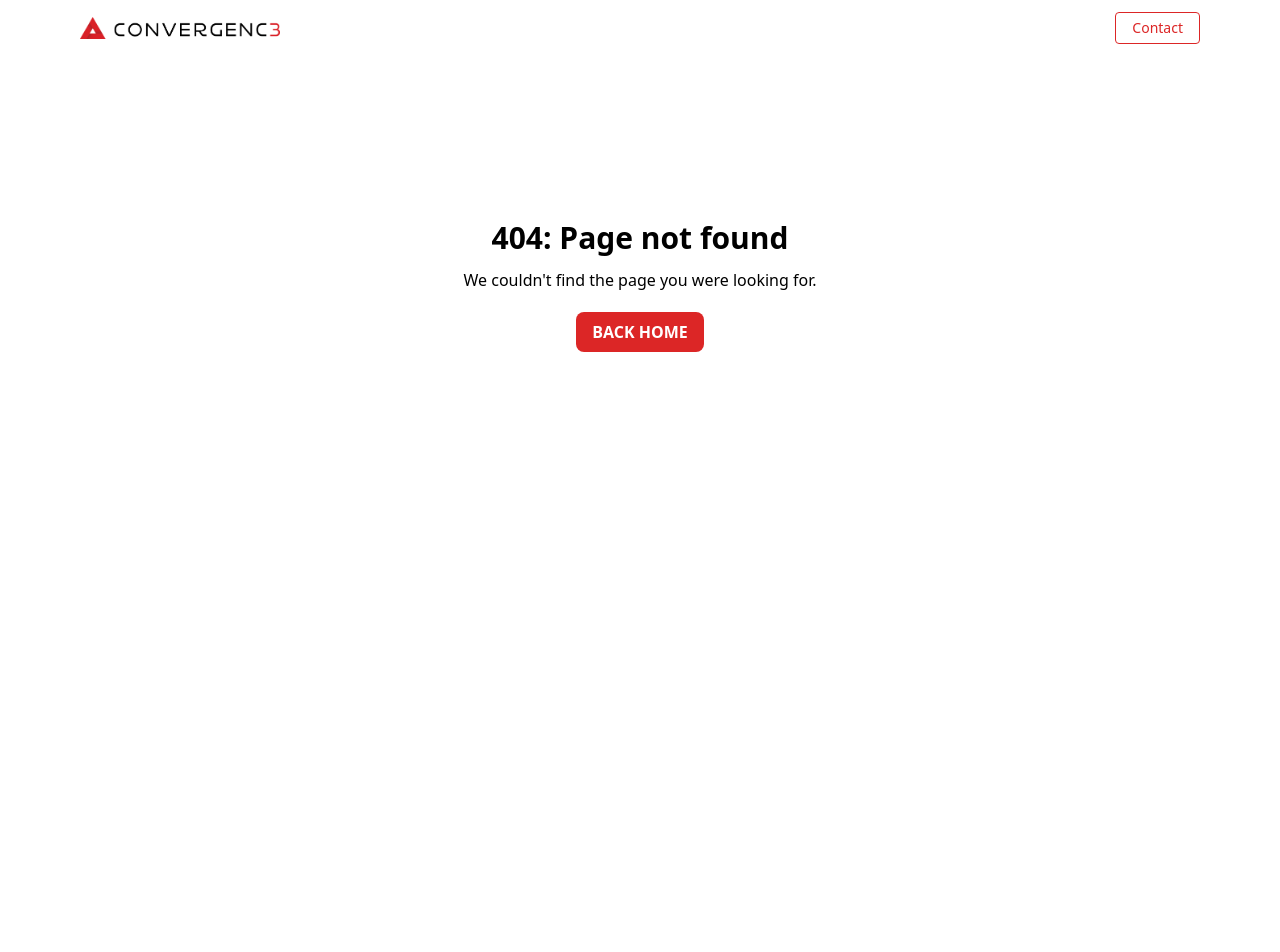
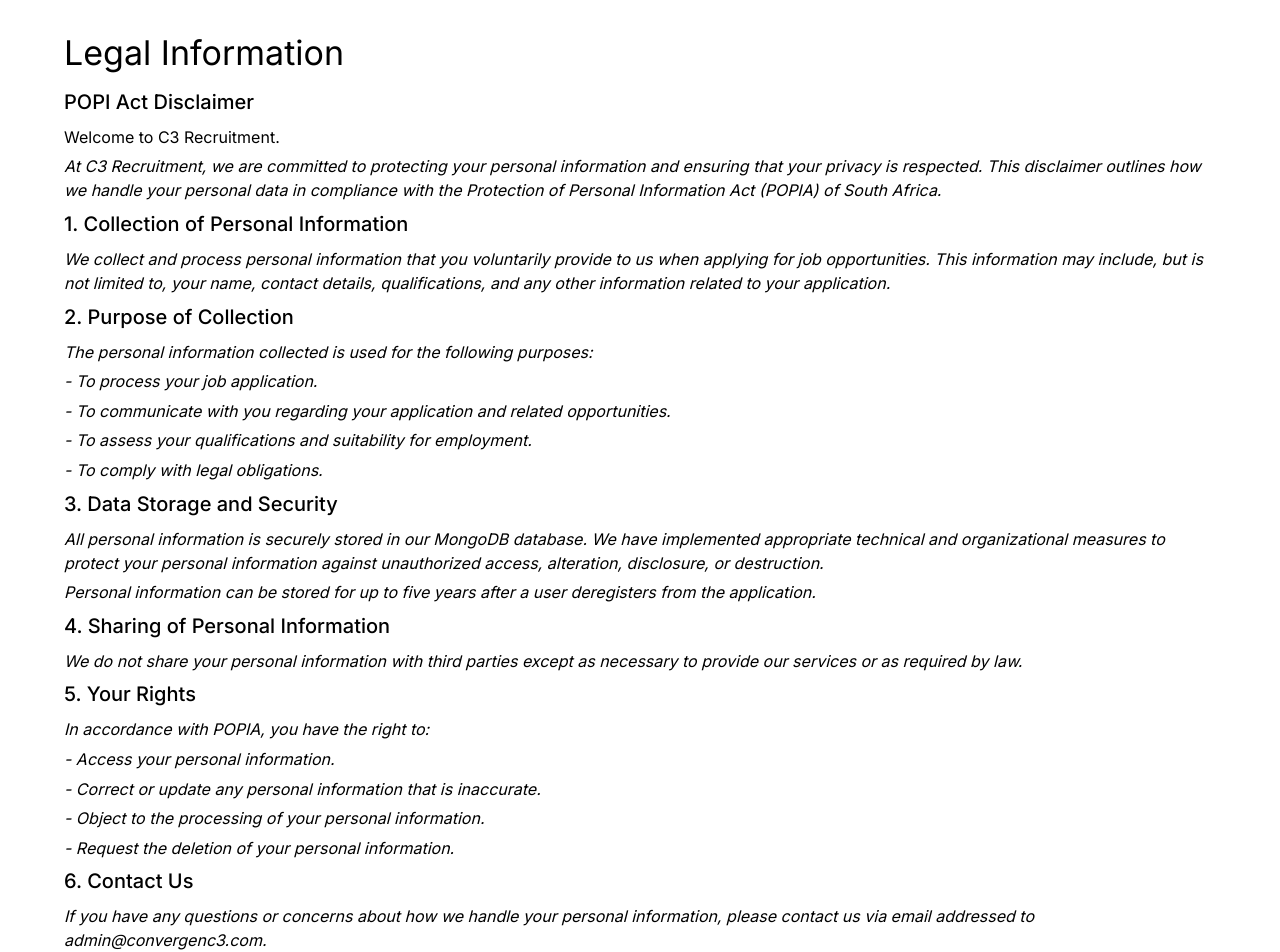
Before and after one commit to c3-dev-house/C3-Recruitment-Client-master, a React (Create React App) app: page /legal in a window 1280 px wide. Before the commit this address had no page. Shown: the top 952 px of the page. Before the commit the page ends 800 px from the top, so only its background shows below. Built offline with nearby package versions, Linux system fonts and the light colour scheme.

Commit message:
Legal section added

```diff
--- a/src/App.js
+++ b/src/App.js
@@ -6,6 +6,7 @@
 import PageNotFound from "./pages/PageNotFound";
 import { ThemeProvider } from "@mui/material";
 import { createTheme } from "@mui/material/styles";
+import Legal from "./pages/Legal";
 
 const theme = createTheme({
   typography: {
@@ -22,6 +23,7 @@
           <Route path="/form" element={<DevForm />} />
           <Route path="/submit/:id" element={<Submission />} />
           <Route path="*" element={<PageNotFound />} />
+          <Route path="/legal" element={<Legal />} />
         </Routes>
       </Router>
     </ThemeProvider>
--- a/src/components/FormUpload.js
+++ b/src/components/FormUpload.js
@@ -19,6 +19,7 @@
   const [uploading, setUploading] = useState(false);
   const [fileLink, setFileLink] = useState("");
   const [transcriptLink, setTranscriptLink] = useState("");
+  const [acceptedTerms,setAcceptedTerms] = useState(false);
 
   const department = useSelector((state) => state.formDetails.department);
 
@@ -156,6 +157,14 @@
     }
   };
 
+  const handleCheckboxChange = (event) => {
+    setAcceptedTerms(event.target.checked);
+  };
+
+  const OpenLegalPage = () => {
+    window.open('/legal', '_blank'); // Opens in a new tab or window
+  };
+
   return (
     <div className="flex flex-col ">
       <ToastContainer />
@@ -187,14 +196,36 @@
           />
         </div>
       </div>
+      <div
+        className="text-center"
+        style={{
+          border:"1px solid",
+          marginLeft: '30%',
+          marginRight: '30%' ,
+          borderRadius:"10px 10px 10px 10px",
+          boxShadow: "0 4px 6px rgba(0, 0, 0, 0.1), 0 1px 3px rgba(0, 0, 0, 0.08)",
+          backgroundColor:"InfoBackground"
+        }}>
+        <input
+          type="checkbox"
+          id="consent"
+          name="consent"
+          checked={acceptedTerms}
+          onChange={handleCheckboxChange}
+          required
+        />
+        <label for="consent"> I have read and agree to the <a style={{color:"red"}} onClick={OpenLegalPage}>POPIA Policy</a>.</label>
+      </div>
       {uploading ? (
-        <div className="horizontal container mt-5 ">
+        <div className="horizontal container mt-5">
           <div className="container mt-4 mb-8 flex justify-around">
             <MoonLoader />
           </div>
         </div>
       ) : (
-        <FormStepperControl handleNext={handleNext} step={step} />
+        acceptedTerms && (
+          <FormStepperControl handleNext={handleNext} step={step} />
+        )
       )}
     </div>
   );
--- a/src/components/RecruitmentHeader.js
+++ b/src/components/RecruitmentHeader.js
@@ -1,6 +1,6 @@
 export function RecruitmentHeader() {
   return (
-    <nav className="flex items-center justify-between flex-wrap px-20 py-3 fixed left-0 top-0 w-screen">
+    <nav className="mt-4 flex items-center justify-between flex-wrap px-20 py-3 fixed left-0 top-0 w-screen">
       <div className="flex items-center flex-shrink-0 text-white mr-6">
         <img
           src="./images/new_logo.png"
--- /dev/null
+++ b/src/pages/Legal.js
@@ -0,0 +1,97 @@
+import React from 'react';
+import { Box, Typography, Container } from '@mui/material';
+
+const Legal = () => {
+  return (
+    <Container sx={{ py: 4 }}>
+      <Box sx={{ display: 'flex', flexDirection: 'column', alignItems: 'left' }}>
+        <Typography variant="h4" gutterBottom>
+          Legal Information
+        </Typography>
+        <Typography variant="h6" gutterBottom>
+          POPI Act Disclaimer
+        </Typography>
+        <Typography variant="body1" gutterBottom>
+          Welcome to C3 Recruitment.
+        </Typography>
+        <Typography variant="body1" gutterBottom sx={{fontStyle:"italic"}}>
+          At C3 Recruitment, we are committed to protecting your personal information and ensuring that your privacy is respected. This disclaimer outlines how we handle your personal data in compliance with the Protection of Personal Information Act (POPIA) of South Africa.
+        </Typography>
+        <Typography variant="h6" gutterBottom>
+          1. Collection of Personal Information
+        </Typography>
+        <Typography variant="body1" gutterBottom sx={{fontStyle:"italic"}}>
+          We collect and process personal information that you voluntarily provide to us when applying for job opportunities. This information may include, but is not limited to, your name, contact details, qualifications, and any other information related to your application.
+        </Typography>
+        <Typography variant="h6" gutterBottom>
+          2. Purpose of Collection
+        </Typography>
+        <Typography variant="body1" gutterBottom sx={{fontStyle:"italic"}}>
+          The personal information collected is used for the following purposes:
+        </Typography>
+        <Typography variant="body1" gutterBottom sx={{fontStyle:"italic"}}>
+          - To process your job application.
+        </Typography>
+        <Typography variant="body1" gutterBottom sx={{fontStyle:"italic"}}>
+          - To communicate with you regarding your application and related opportunities.
+        </Typography>
+        <Typography variant="body1" gutterBottom sx={{fontStyle:"italic"}}>
+          - To assess your qualifications and suitability for employment.
+        </Typography>
+        <Typography variant="body1" gutterBottom sx={{fontStyle:"italic"}}>
+          - To comply with legal obligations.
+        </Typography>
+        <Typography variant="h6" gutterBottom>
+          3. Data Storage and Security
+        </Typography>
+        <Typography variant="body1" gutterBottom sx={{fontStyle:"italic"}}>
+          All personal information is securely stored in our MongoDB database. We have implemented appropriate technical and organizational measures to protect your personal information against unauthorized access, alteration, disclosure, or destruction.
+        </Typography>
+        <Typography variant="body1" gutterBottom sx={{fontStyle:"italic"}}>
+          Personal information can be stored for up to five years after a user deregisters from the application.
+        </Typography>
+        <Typography variant="h6" gutterBottom>
+          4. Sharing of Personal Information
+        </Typography>
+        <Typography variant="body1" gutterBottom sx={{fontStyle:"italic"}}>
+          We do not share your personal information with third parties except as necessary to provide our services or as required by law.
+        </Typography>
+        <Typography variant="h6" gutterBottom>
+          5. Your Rights
+        </Typography>
+        <Typography variant="body1" gutterBottom sx={{fontStyle:"italic"}}>
+          In accordance with POPIA, you have the right to:
+        </Typography>
+        <Typography variant="body1" gutterBottom sx={{fontStyle:"italic"}}>
+          - Access your personal information.
+        </Typography>
+        <Typography variant="body1" gutterBottom sx={{fontStyle:"italic"}}>
+          - Correct or update any personal information that is inaccurate.
+        </Typography>
+        <Typography variant="body1" gutterBottom sx={{fontStyle:"italic"}}>
+          - Object to the processing of your personal information.
+        </Typography>
+        <Typography variant="body1" gutterBottom sx={{fontStyle:"italic"}}>
+          - Request the deletion of your personal information.
+        </Typography>
+        <Typography variant="h6" gutterBottom>
+          6. Contact Us
+        </Typography>
+        <Typography variant="body1" gutterBottom sx={{fontStyle:"italic"}}>
+          If you have any questions or concerns about how we handle your personal information, please contact us via email addressed to admin@convergenc3.com.
+        </Typography>
+        <Typography variant="body1" gutterBottom sx={{fontStyle:"italic"}}>
+          By using our recruitment site, you acknowledge that you have read and understood this disclaimer and agree to the collection, use, and storage of your personal information as described.
+        </Typography>
+        <Typography variant="body1" gutterBottom>
+          Thank you for trusting us with your personal information.
+        </Typography>
+        <Typography variant="body1" gutterBottom>
+          C3 Recruitment
+        </Typography>
+      </Box>
+    </Container>
+  );
+};
+
+export default Legal;
--- a/src/store/actions/recruitmentActions.js
+++ b/src/store/actions/recruitmentActions.js
@@ -177,11 +177,12 @@
 export const checkRecruitEmail = createAsyncThunk(
   "submit/checkRecruitEmail",
   async (email, { rejectWithValue }) => {
+    console.log("email", email);
     try {
       const res = await axios.post(`${url}/recruitment/checkRecruitEmail`, {
         email,
       });
-
+      console.log("response",res);
       return res.data;
     } catch (error) {
       if (!error.response) {
@@ -227,18 +228,18 @@
   }
 );
 
-export const getUniversitiesSA = async () => {
-  try {
-    const res = await axios.get(`${url}/recruitment/getAllUniversities`)//`${url}/recruitment/getAllUniversities`); `http://universities.hipolabs.com/search?country=South%20Africa`
-    console.log(res);
-    return res.data;
-  } catch (error) {
-    if (!error.response) {
-      throw error;
-    }
-    return error.response.data.message;
-  }
-};
+// export const getUniversitiesSA = async () => {
+//   try {
+//     const res = await axios.get(`${url}/recruitment/getAllUniversities`)//`${url}/recruitment/getAllUniversities`); `http://universities.hipolabs.com/search?country=South%20Africa`
+//     console.log(res);
+//     return res.data;
+//   } catch (error) {
+//     if (!error.response) {
+//       throw error;
+//     }
+//     return error.response.data.message;
+//   }
+// };
 
 export const getCountries = async () => {
   try {
```
Also changed, not shown: src/pages/HomePage.js (+39 -22 lines).
